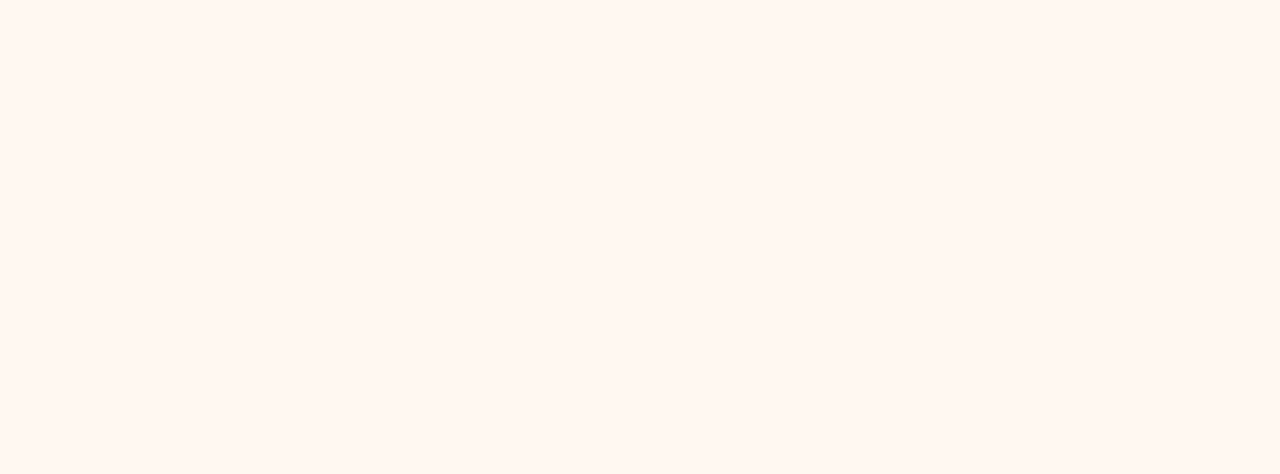
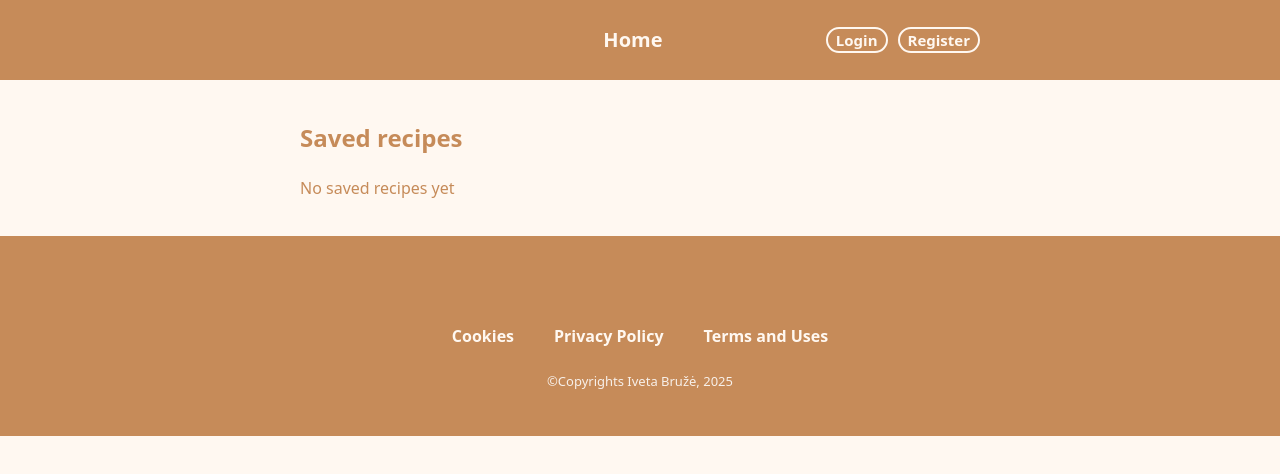
Before and after one commit to IvetaBru/React_atsiskaitymas, a React (Vite) app in the folder react_atsiskaitymas/: page /user in a window 1280 px wide. Before the commit this address had no page. Shown: the top 474 px of the page. Built offline with nearby package versions, Linux system fonts and the light colour scheme; data requests are answered from the project's data file; some icons are missing.

Commit message:
save recipe function added, users page created

```diff
--- a/react_atsiskaitymas/data.json
+++ b/react_atsiskaitymas/data.json
@@ -37,7 +37,11 @@
       "birthdate": "1997-03-26",
       "password": "$2b$10$a.UMRs4ti27bv9IKlGOWzez9p3FNlmwTEkXC2YU1oLV2ySU5pDMsW",
       "passwordText": "Sl@pta52",
-      "savedRecipes": []
+      "savedRecipes": [
+        "idk5623",
+        "ndujes598",
+        "cjkf896"
+      ]
     },
     {
       "id": "29df3701-f500-48bf-b701-b33f491e2041",
@@ -47,7 +51,11 @@
       "birthdate": "1998-04-18",
       "password": "$2b$10$md./sKi8lgU.g8Cgjc1rQO31yQ2hRKA0sxDM69EQJfauM7dqcEdRe",
       "passwordText": "Labas123!",
-      "savedRecipes": []
+      "savedRecipes": [
+        "ndujes598",
+        "idk5623",
+        "cjkf896"
+      ]
     },
     {
       "id": "9e81663e-aad1-4a8b-9d48-e5169f7233d6",
--- a/react_atsiskaitymas/src/App.tsx
+++ b/react_atsiskaitymas/src/App.tsx
@@ -3,6 +3,7 @@
 import Home from "./components/pages/Home";
 import Login from "./components/pages/Login";
 import Register from "./components/pages/Register";
+import UserPage from "./components/pages/UserPage";
 
 
 
@@ -15,6 +16,7 @@
           <Route index element={<Home />}/>
           <Route path="/login" element={<Login />}/>
           <Route path="/register" element={<Register />}/>
+          <Route path="/user" element={<UserPage />}/>
         </Route>
       </Routes>
     </>
--- a/react_atsiskaitymas/src/components/UI/molecules/RecipeCard.tsx
+++ b/react_atsiskaitymas/src/components/UI/molecules/RecipeCard.tsx
@@ -1,8 +1,12 @@
 import styled from "styled-components";
 import AccountCircleIcon from '@mui/icons-material/AccountCircle';
 import FavoriteIcon from '@mui/icons-material/Favorite';
+import FavoriteBorderIcon from '@mui/icons-material/FavoriteBorder';
+import DeleteIcon from '@mui/icons-material/Delete';
 
-import { Recipe } from "../../../types";
+import { Recipe, UsersContextTypes } from "../../../types";
+import UsersContext from "../../contexts/UsersContext";
+import { useContext } from "react";
 
 type Props = {
     data: Recipe
@@ -44,8 +48,23 @@
                 align-items: center;
                 gap: 5px;
             }
-            >svg{
-                color: #A44A3F;
+            >span:last-child{
+                >button{
+                    background-color:#C68B59;
+                    border: none;
+                    cursor: pointer;
+                    >svg{
+                        color: #FFF8F1;
+                    }
+                    >.reaHeart{
+                        color: #A44A3F;
+                    }
+                }
+                >button:hover{
+                    >svg{
+                        color: #A44A3F;
+                    }
+                }
             }
         }
         >span{
@@ -55,6 +74,20 @@
 `
 
 const RecipeCard = ({ data }: Props) => {
+
+    const { loggedInUser, savedRecipes, unsavedRecipes } = useContext(UsersContext) as UsersContextTypes;
+
+    const isSaved = loggedInUser?.savedRecipes.includes(data.id);
+
+    const handleToggleSave = () => {
+        if(!loggedInUser) return;
+        if(isSaved){
+            unsavedRecipes(data.id);
+        }else{
+            savedRecipes(data.id);
+        }
+    }
+
     return (
         <StyledCard>
             <img
@@ -64,7 +97,16 @@
             <div className="info">
                 <div className="userPart">
                     <span><AccountCircleIcon />Name</span>
-                    <FavoriteIcon />
+                    <span>
+                        <button>
+                        <DeleteIcon />
+                        </button>
+                        <button onClick={handleToggleSave}>
+                            {
+                                isSaved ? <FavoriteIcon className="reaHeart"/> : <FavoriteBorderIcon />
+                            }
+                        </button>
+                    </span>
                 </div>
                 <h3>{data.title}</h3>
                 <p>{data.description}</p>
--- a/react_atsiskaitymas/src/components/contexts/UsersContext.tsx
+++ b/react_atsiskaitymas/src/components/contexts/UsersContext.tsx
@@ -64,9 +64,10 @@
 
     const savedRecipes = (id: Recipe['id']) => {
         if(loggedInUser){
+            const updatedSaved = Array.from(new Set([...loggedInUser.savedRecipes, id]));
             setLoggedInUser({
                 ...loggedInUser,
-                savedRecipes: [...loggedInUser.savedRecipes, id]
+                savedRecipes: updatedSaved
             });
             dispatch({
                 type:'saveRecipe',
@@ -78,16 +79,17 @@
                 headers: {
                     "Content-Type":"application/json"
                 },
-                body: JSON.stringify({ savedRecipes: [...loggedInUser.savedRecipes, id] })
+                body: JSON.stringify({ savedRecipes: updatedSaved })
             })
         }
     }
 
     const unsavedRecipes = (id: Recipe['id']) => {
         if(loggedInUser){
+            const updatedSaved = loggedInUser.savedRecipes.filter(rcpId => rcpId !== id);
             setLoggedInUser({
                 ...loggedInUser,
-                savedRecipes: loggedInUser.savedRecipes.filter(rcpId => rcpId !== id)
+                savedRecipes: updatedSaved
             });
             dispatch({
                 type:'unsaveRecipe',
@@ -99,7 +101,7 @@
                 headers: {
                     "Content-Type":"application/json"
                 },
-                body: JSON.stringify({ savedRecipes: loggedInUser.savedRecipes.filter(rcpId => rcpId !== id) })
+                body: JSON.stringify({ savedRecipes: updatedSaved })
             })
         }
     }
--- /dev/null
+++ b/react_atsiskaitymas/src/components/pages/UserPage.tsx
@@ -0,0 +1,36 @@
+import { useContext } from "react";
+import styled from "styled-components";
+
+import UsersContext from "../contexts/UsersContext";
+import RecipesContext from "../contexts/RecipesContext";
+import { UsersContextTypes, RecipesContextTypes } from "../../types";
+import RecipeCard from "../UI/molecules/RecipeCard";
+
+const StyledSection = styled.section`
+    color: #C68B59;
+`
+
+const UserPage = () => {
+
+    const { loggedInUser } = useContext(UsersContext) as UsersContextTypes;
+    const { recipes } = useContext(RecipesContext) as RecipesContextTypes;
+
+    const saved = recipes.filter((recipe) =>
+        loggedInUser?.savedRecipes.includes(recipe.id)
+    );
+
+    return (
+        <StyledSection>
+            <h2>Saved recipes</h2>
+            {
+            saved.length ? (
+                saved.map((recipe) => (
+                    <RecipeCard key={recipe.id} data={recipe} />
+                ))
+            ) : (<p>No saved recipes yet</p>)
+            }
+        </StyledSection>
+     );
+}
+
+export default UserPage;
```
